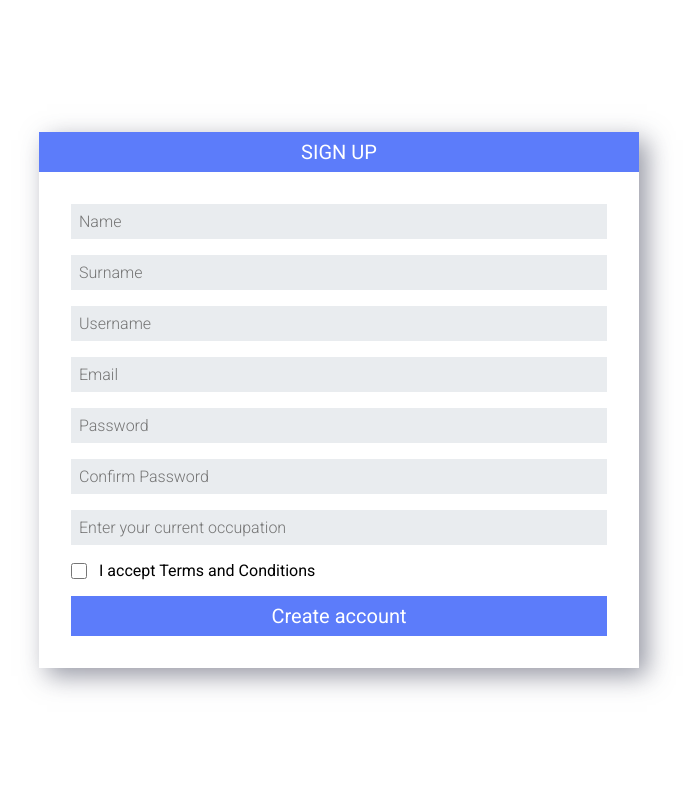
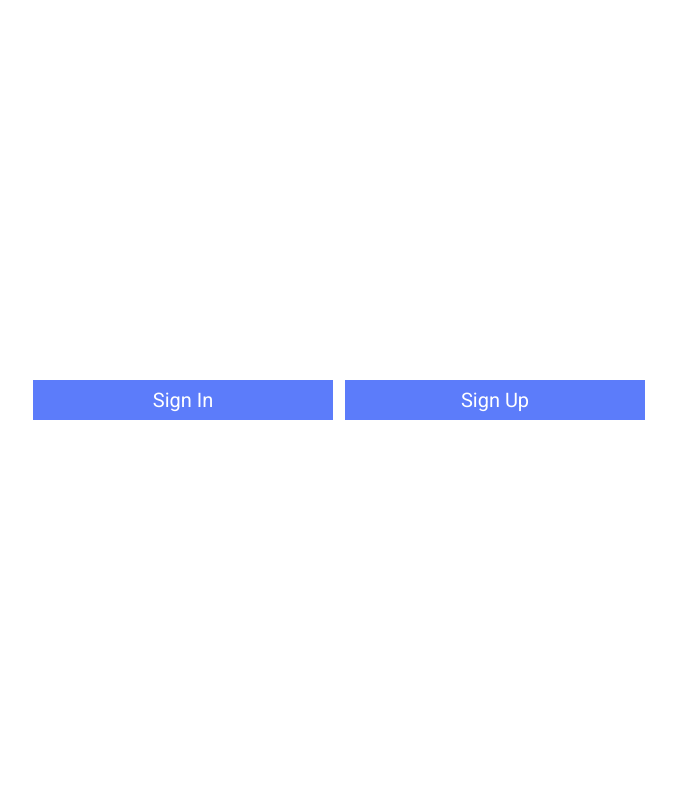
Before and after one commit to Zacharay/socialMediaApp, a PHP site: page / in a window 1280 px wide. Shown: the whole page, without its empty margins (301-994 px from the left). Run offline with PHP 8.4, Linux system fonts and the light colour scheme.

Commit message:
Add files via upload

```diff
--- a/index.php
+++ b/index.php
@@ -3,27 +3,16 @@
 <head>
     <meta charset="UTF-8">
     <meta name="viewport" content="width=device-width, initial-scale=1.0">
-    <link rel="stylesheet" href="styles/main.css">
-    <link rel="stylesheet" href="styles/loginForms.css">
+    <link rel="stylesheet" href="styles/mains.css">
+    <link rel="stylesheet" href="styles/utility.css">
     <title>Social Media App</title>
 </head>
 <body>
-    <div class="loginBox-container">
-        <h1 class="loginBox-title">SIGN UP</h1>
-        <form class="login-form" method="POST" action="php/controllers/loginController.php">
-            <input type="text" name="Name" class="loginBox-textInput" placeholder="Name">
-            <input type="text" name="Surname" class="loginBox-textInput" placeholder="Surname">
-            <input type="text" name="Username" class="loginBox-textInput" placeholder="Username">
-            <input type="email" name="Email" class="loginBox-textInput" placeholder="Email">
-            <input type="password" name="Password" class="loginBox-textInput" placeholder="Password">
-            <input type="password" name="Password" class="loginBox-textInput" placeholder="Confirm Password">
-            <input type="text" name="Job" class="loginBox-textInput" placeholder="Enter your current occupation">
-            <label class="loginBox-checkBox-label"><input type="checkbox" name="Remember" class="loginBox-checkBox" required>I accept Terms and Conditions</label>
-            <input type="submit" value="Create account" class="loginBox-submit">
-        </form>
-    </div>
-    <?php
-        // include "config.php";
-    ?>
+    <form method="POST" action="php/views/loginForm.php">
+        <input type="submit" value="Sign In" class="btn login-btn"/>
+    </form>
+    <form method="POST" action="php/views/registerForm.php">
+        <input type="submit" value="Sign Up" class="btn login-btn"/>
+    </form>
 </body>
 </html>
--- a/styles/loginForms.css
+++ b/styles/loginForms.css
@@ -56,5 +56,4 @@ body{
 }
 .loginBox-submit:hover{
     background-color:#748ffc;
-
 }
--- /dev/null
+++ b/styles/mains.css
@@ -0,0 +1,21 @@
+@import url('https://fonts.googleapis.com/css2?family=Roboto:wght@300;400;500&display=swap');
+*{
+    box-sizing: border-box;
+    padding: 0;
+    margin:0;
+    font-family: 'Roboto', sans-serif;
+}
+html{
+    font-size:62.5%;
+}
+body{
+    display:flex;
+    align-items: center;
+    justify-content: center;
+    height: 100vh;
+    gap:1.2rem;
+}
+.login-btn
+{
+    width:30rem !important;
+}
--- /dev/null
+++ b/styles/utility.css
@@ -0,0 +1,13 @@
+.btn{
+    background-color:#5c7cfa;
+    width:100%;
+    border:none;
+    color:white;
+    font-size:2rem;
+    padding:0.8rem 0.0rem;
+    cursor:pointer;
+    transition: all 0.2s;
+}
+.btn:hover{
+    background-color:#748ffc;
+}
```
Also changed, not shown: php/views/loginForm.php (+9 -1 lines), php/views/registerForm.php (+27 -0 lines).
